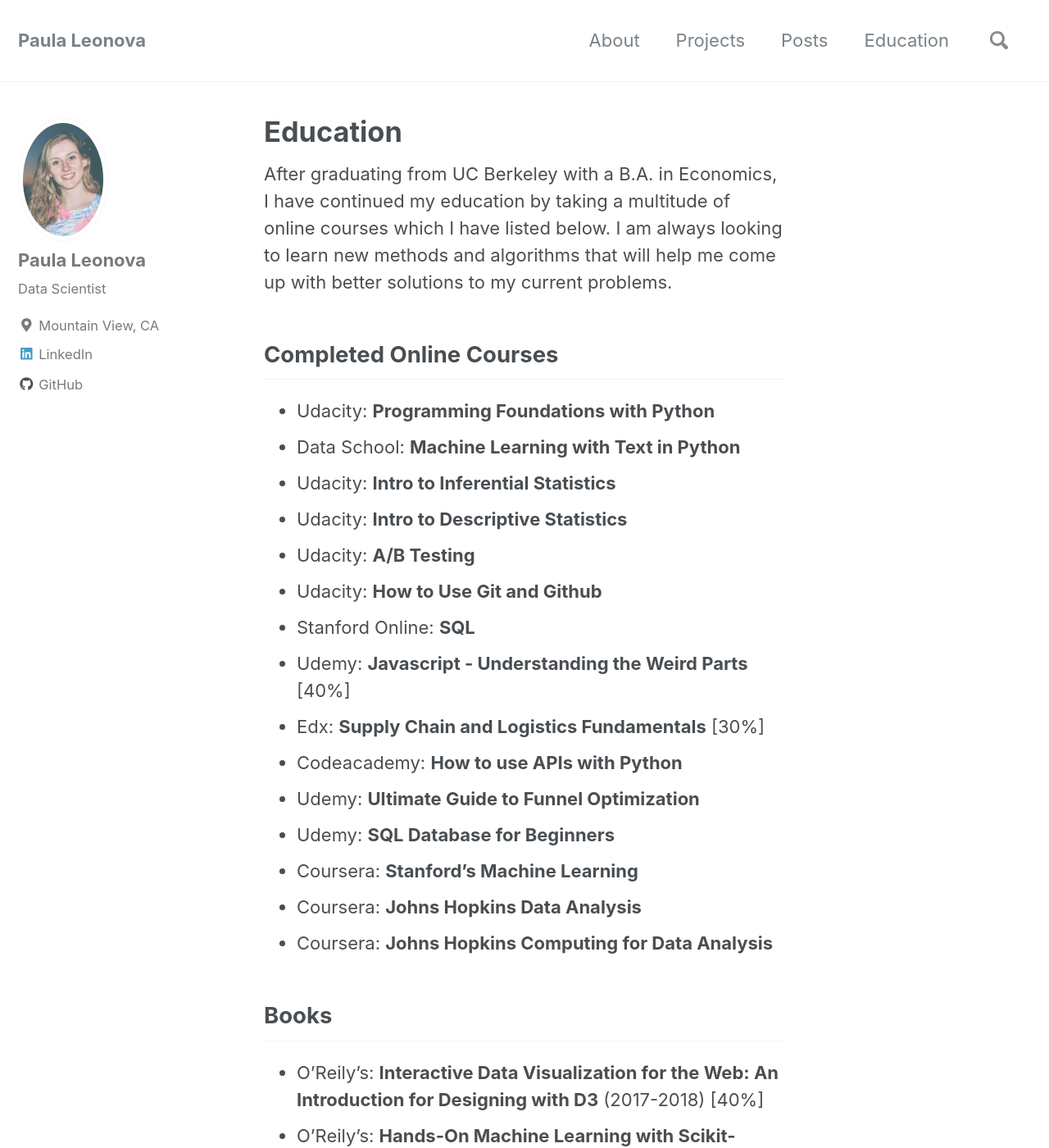
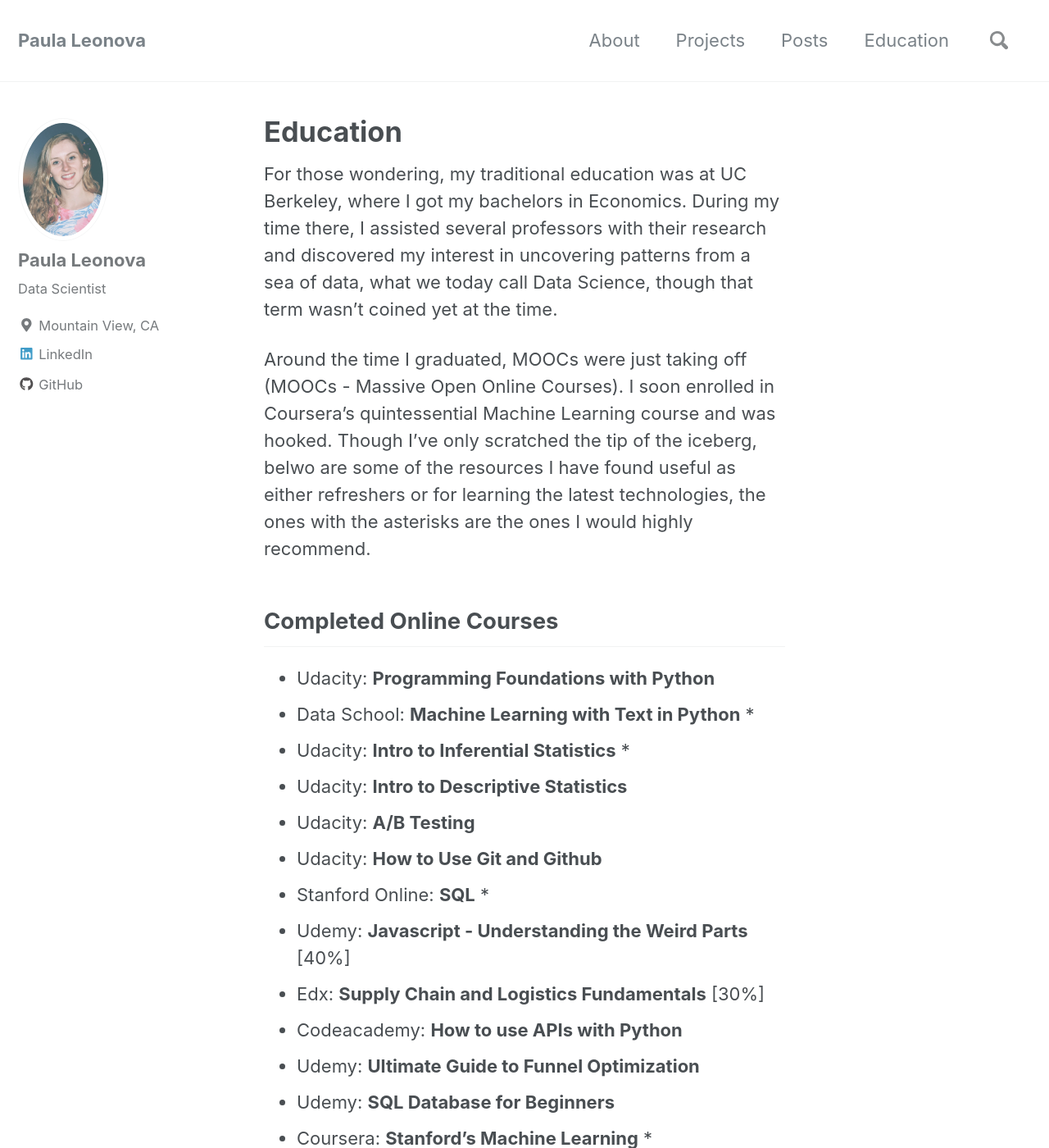
Before and after one commit to pleonova/pleonova.github.io, a Jekyll site: the page built from _pages/education.md, in a window 1280 px wide and 1400 px high. Shown: the whole window at 82% size. Built offline with Jekyll 4.4.1, drawn with Linux system fonts in a browser that asks for light colours; nearby versions of some CDN libraries; some of the changed text lies outside the part shown.

Commit message:
Update education description

```diff
--- a/_pages/education.md
+++ b/_pages/education.md
@@ -4,31 +4,34 @@
 header:
   #image: "/images/rock-colors-small.jpg"
 ---
+For those wondering, my traditional education was at UC Berkeley, where I got my bachelors in Economics. During my time there, I assisted several professors with their research and discovered my interest in uncovering patterns from a sea of data, what we today call Data Science, though that term wasn't coined yet at the time.
 
-After graduating from UC Berkeley with a B.A. in Economics, I have continued my education by taking a multitude of online courses which I have listed below. I am always looking to learn new methods and algorithms that will help me come up with better solutions to my current problems.
+Around the time I graduated, MOOCs were just taking off (MOOCs - Massive Open Online Courses). I soon enrolled in Coursera's  quintessential Machine Learning course and was hooked. Though I've only scratched the tip of the iceberg, belwo are some of the resources I have found useful as either refreshers or for learning the latest technologies, the ones with the asterisks are the ones I would highly recommend.
 
 ## Completed Online Courses
 - Udacity: **Programming Foundations with Python**
-- Data School: **Machine Learning with Text in Python**
-- Udacity: **Intro to Inferential Statistics**
+- Data School: **Machine Learning with Text in Python** *
+- Udacity: **Intro to Inferential Statistics** *
 - Udacity: **Intro to Descriptive Statistics**
 - Udacity: **A/B Testing**
 - Udacity: **How to Use Git and Github**
-- Stanford Online: **SQL**
+- Stanford Online: **SQL** *
 - Udemy: **Javascript - Understanding the Weird Parts**  [40%]
 - Edx: **Supply Chain and Logistics Fundamentals**  [30%]
 - Codeacademy: **How to use APIs with Python**
 - Udemy: **Ultimate Guide to Funnel Optimization**
 - Udemy: **SQL Database for Beginners**
-- Coursera: **Stanford's Machine Learning**
+- Coursera: **Stanford's Machine Learning** *
 - Coursera: **Johns Hopkins Data Analysis**
 - Coursera: **Johns Hopkins Computing for Data Analysis**
 
 ## Books
-- O'Reily's: **Interactive Data Visualization for the Web: An Introduction for Designing with D3** (2017-2018)  [40%]
-- O'Reily's: **Hands-On Machine Learning with Scikit-Learn and TensorFlow** (2017-2018) [20%]
-- Springer: **Applied Predictive Modeling** (2018) [20%]
-- O'Reily's: **Natural Language Processing with Python** (2017) [33%]
+- **Hands-On Machine Learning with Scikit-Learn and TensorFlow** Géron, Aurélien [20%]
+- **Applied Predictive Modeling** by Kuhn, Max, Johnson, Kjell [20%]
+- **Interactive Data Visualization for the Web: An Introduction for Designing with D3** Murray, Scott [40%]
+- **Natural Language Processing with Python** by Bird, Steven, Klein, Ewan, Loper, Edward, Brand  [33%]
+- **Introduction to Statistical Learning** * by James, Witten, Hastie, Tibshirani
+- **Discovering Statistics** * by Field, Miles, Field [60%]
 
 <br /><br />
 
```
